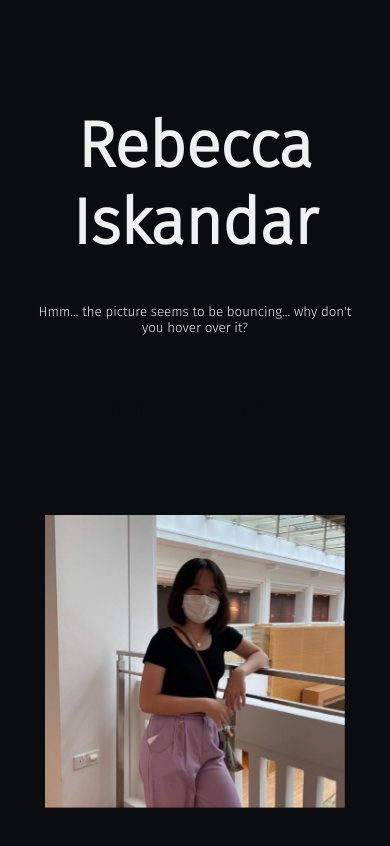
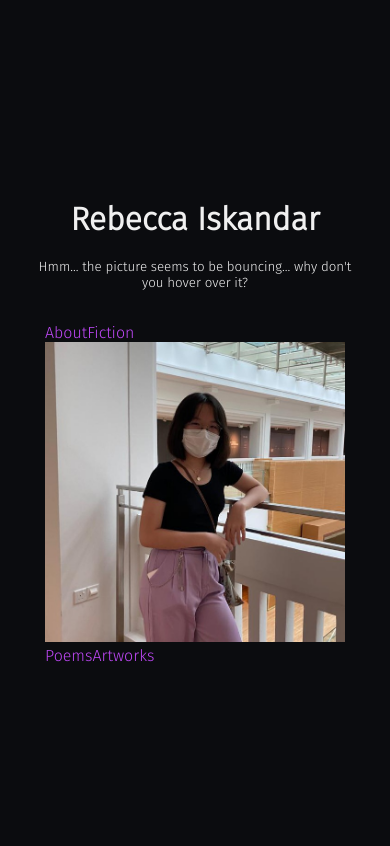
Before and after one commit to xyntechx/Bex-Website, a Next.js app: page / in a window 390 px wide. Shown: the top 846 px of the page. Built offline with nearby package versions, Linux system fonts and the light colour scheme.

Commit message:
✨ Resize + responsive text

```diff
--- a/styles/Home.module.sass
+++ b/styles/Home.module.sass
@@ -8,57 +8,20 @@
   align-items: center
 
 .title
-  font-size: 4rem
+  font-size: 3rem
+
+.text, .link
+  font-size: 1.5rem
 
 .link
-  display: block
-  background: #ae63ec
-  border-radius: 1rem
-  color: #0b0c0f
-  text-decoration: none
-  padding: 2rem
-  text-align: center
-  font-size: 2rem
-  transition: 0.5s
-  margin: 2rem 0
+  color: #bf48f7
+  transition: color 0.5s
+  &:hover
+    color: #ad06fa
 
-  &:hover
-    background: #9731eb
+@media (max-width: 800px)
+  .title
+    font-size: 2rem
 
-.container
-  display: flex
-  align-items: center
-  justify-items: center
-  column-gap: 2rem
-
-  &:not(:focus-within):not(:hover)
-    .link
-      background: #0b0c0f
-
-.bounce
-  animation: bounce 1s infinite
-  cursor: pointer
-
-@keyframes bounce
-  0%, 100%
-    transform: translateY(-5%)
-    animation-timing-function: cubic-bezier(0.8, 0, 1, 1)
-
-  50%
-    transform: translateY(0)
-    animation-timing-function: cubic-bezier(0, 0, 0.2, 1)
-
-@media (max-width: 1150px)
-  .container
-    flex-direction: column
-    row-gap: 2rem
-
-  .smallContainer
-    display: flex
-    align-items: center
-    justify-items: center
-    column-gap: 2rem
-
-  .link
-    margin-top: 0
+  .text, .link
     font-size: 1rem
```
